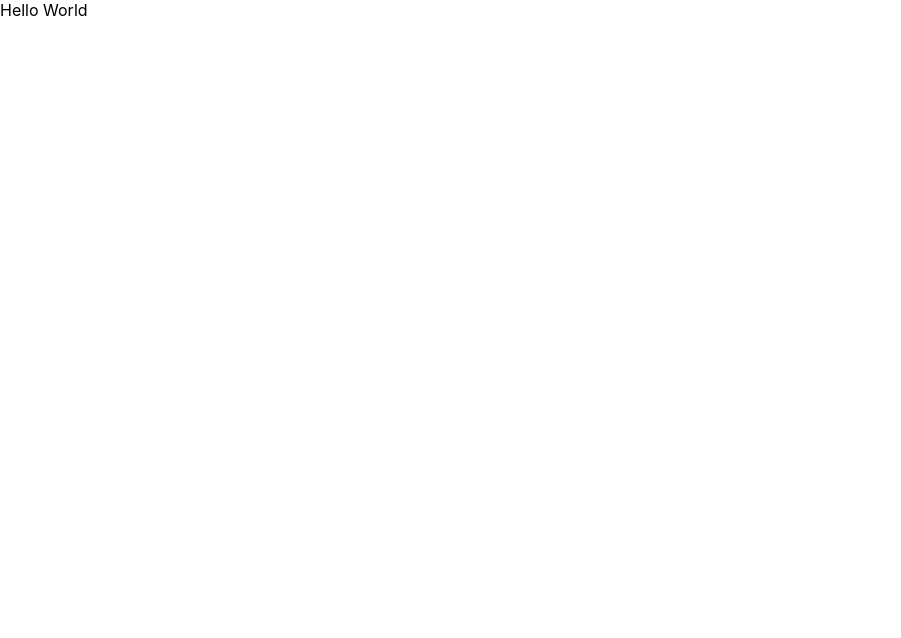
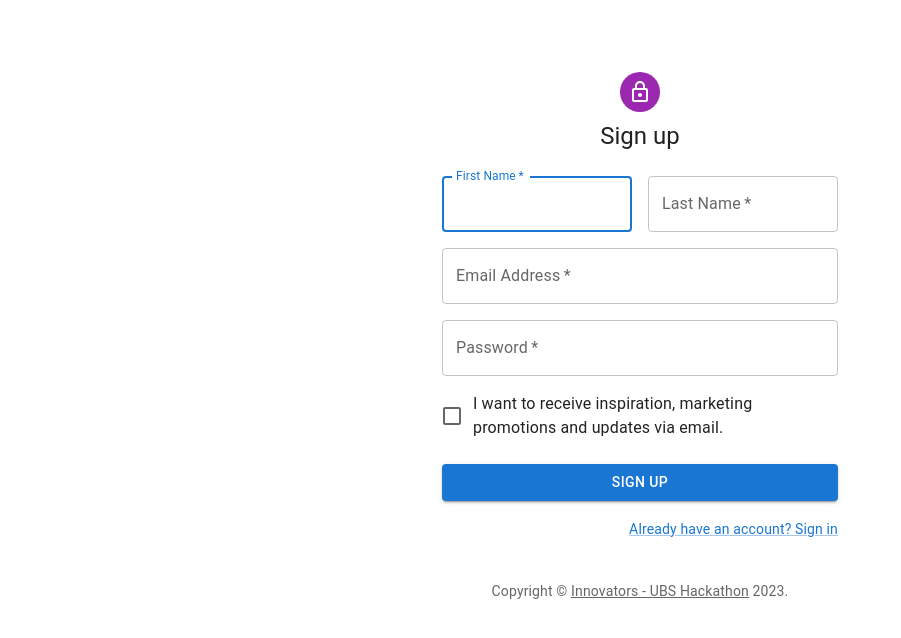
Before and after one commit to atharv1234/UBS_hack, a React (Create React App) app: page /signup in a window 1280 px wide. Shown: the top 638 px of the page, without its empty margins (0-901 px from the left). Built offline with nearby package versions, Linux system fonts and the light colour scheme.

Commit message:
SignIn/SignUp Page Implemented.

```diff
--- a/src/App.js
+++ b/src/App.js
@@ -1,7 +1,17 @@
 import "./App.css";
+import Login from "./components/login/Login"
+import SignUp from "./components/signup/SignUp"
+import { BrowserRouter, Routes, Route } from "react-router-dom";
+function App() {
 
-function App() {
-  return <div>Hello World</div>;
+  return <div>
+    <BrowserRouter>
+      <Routes>
+          <Route path="/signup" element={<SignUp />} />
+          <Route path="*" element={<Login />} />
+      </Routes>
+    </BrowserRouter>
+  </div>;
 }
 
 export default App;
--- /dev/null
+++ b/src/components/login/Login.jsx
@@ -0,0 +1,112 @@
+import * as React from 'react';
+import Avatar from '@mui/material/Avatar';
+import Button from '@mui/material/Button';
+import CssBaseline from '@mui/material/CssBaseline';
+import TextField from '@mui/material/TextField';
+import FormControlLabel from '@mui/material/FormControlLabel';
+import Checkbox from '@mui/material/Checkbox';
+import Link from '@mui/material/Link';
+import Grid from '@mui/material/Grid';
+import Box from '@mui/material/Box';
+import LockOutlinedIcon from '@mui/icons-material/LockOutlined';
+import Typography from '@mui/material/Typography';
+import Container from '@mui/material/Container';
+import { createTheme, ThemeProvider } from '@mui/material/styles';
+
+function Copyright(props) {
+  return (
+    <Typography variant="body2" color="text.secondary" align="center" {...props}>
+      {'Copyright © '}
+      <Link color="inherit" href="https://mui.com/">
+        Innovators - UBS Hackathon
+      </Link>{' '}
+      {new Date().getFullYear()}
+      {'.'}
+    </Typography>
+  );
+}
+
+// TODO remove, this demo shouldn't need to reset the theme.
+
+const defaultTheme = createTheme();
+
+export default function SignIn() {
+  const handleSubmit = (event) => {
+    event.preventDefault();
+    const data = new FormData(event.currentTarget);
+    console.log({
+      email: data.get('email'),
+      password: data.get('password'),
+    });
+  };
+
+  return (
+    <ThemeProvider theme={defaultTheme}>
+      <Container component="main" maxWidth="xs">
+        <CssBaseline />
+        <Box
+          sx={{
+            marginTop: 8,
+            display: 'flex',
+            flexDirection: 'column',
+            alignItems: 'center',
+          }}
+        >
+          <Avatar sx={{ m: 1, bgcolor: 'secondary.main' }}>
+            <LockOutlinedIcon />
+          </Avatar>
+          <Typography component="h1" variant="h5">
+            Sign in
+          </Typography>
+          <Box component="form" onSubmit={handleSubmit} noValidate sx={{ mt: 1 }}>
+            <TextField
+              margin="normal"
+              required
+              fullWidth
+              id="email"
+              label="Email Address"
+              name="email"
+              autoComplete="email"
+              autoFocus
+            />
+            <TextField
+              margin="normal"
+              required
+              fullWidth
+              name="password"
+              label="Password"
+              type="password"
+              id="password"
+              autoComplete="current-password"
+            />
+            <FormControlLabel
+              control={<Checkbox value="remember" color="primary" />}
+              label="Remember me"
+            />
+            <Button
+              type="submit"
+              fullWidth
+              variant="contained"
+              sx={{ mt: 3, mb: 2 }}
+            >
+              Sign In
+            </Button>
+            <Grid container>
+              <Grid item xs>
+                <Link href="#" variant="body2">
+                  Forgot password?
+                </Link>
+              </Grid>
+              <Grid item>
+                <Link href="/signup" variant="body2">
+                  {"Don't have an account? Sign Up"}
+                </Link>
+              </Grid>
+            </Grid>
+          </Box>
+        </Box>
+        <Copyright sx={{ mt: 8, mb: 4 }} />
+      </Container>
+    </ThemeProvider>
+  );
+}
--- /dev/null
+++ b/src/components/signup/SignUp.jsx
@@ -0,0 +1,133 @@
+import * as React from 'react';
+import Avatar from '@mui/material/Avatar';
+import Button from '@mui/material/Button';
+import CssBaseline from '@mui/material/CssBaseline';
+import TextField from '@mui/material/TextField';
+import FormControlLabel from '@mui/material/FormControlLabel';
+import Checkbox from '@mui/material/Checkbox';
+import Link from '@mui/material/Link';
+import Grid from '@mui/material/Grid';
+import Box from '@mui/material/Box';
+import LockOutlinedIcon from '@mui/icons-material/LockOutlined';
+import Typography from '@mui/material/Typography';
+import Container from '@mui/material/Container';
+import { createTheme, ThemeProvider } from '@mui/material/styles';
+
+function Copyright(props) {
+  return (
+    <Typography variant="body2" color="text.secondary" align="center" {...props}>
+      {'Copyright © '}
+      <Link color="inherit" href="https://mui.com/">
+      Innovators - UBS Hackathon
+      </Link>{' '}
+      {new Date().getFullYear()}
+      {'.'}
+    </Typography>
+  );
+}
+
+// TODO remove, this demo shouldn't need to reset the theme.
+
+const defaultTheme = createTheme();
+
+export default function SignUp() {
+  const handleSubmit = (event) => {
+    event.preventDefault();
+    const data = new FormData(event.currentTarget);
+    console.log({
+      email: data.get('email'),
+      password: data.get('password'),
+    });
+  };
+
+  return (
+    <ThemeProvider theme={defaultTheme}>
+      <Container component="main" maxWidth="xs">
+        <CssBaseline />
+        <Box
+          sx={{
+            marginTop: 8,
+            display: 'flex',
+            flexDirection: 'column',
+            alignItems: 'center',
+          }}
+        >
+          <Avatar sx={{ m: 1, bgcolor: 'secondary.main' }}>
+            <LockOutlinedIcon />
+          </Avatar>
+          <Typography component="h1" variant="h5">
+            Sign up
+          </Typography>
+          <Box component="form" noValidate onSubmit={handleSubmit} sx={{ mt: 3 }}>
+            <Grid container spacing={2}>
+              <Grid item xs={12} sm={6}>
+                <TextField
+                  autoComplete="given-name"
+                  name="firstName"
+                  required
+                  fullWidth
+                  id="firstName"
+                  label="First Name"
+                  autoFocus
+                />
+              </Grid>
+              <Grid item xs={12} sm={6}>
+                <TextField
+                  required
+                  fullWidth
+                  id="lastName"
+                  label="Last Name"
+                  name="lastName"
+                  autoComplete="family-name"
+                />
+              </Grid>
+              <Grid item xs={12}>
+                <TextField
+                  required
+                  fullWidth
+                  id="email"
+                  label="Email Address"
+                  name="email"
+                  autoComplete="email"
+                />
+              </Grid>
+              <Grid item xs={12}>
+                <TextField
+                  required
+                  fullWidth
+                  name="password"
+                  label="Password"
+                  type="password"
+                  id="password"
+                  autoComplete="new-password"
+                />
+              </Grid>
+              <Grid item xs={12}>
+                <FormControlLabel
+                  control={<Checkbox value="allowExtraEmails" color="primary" />}
+                  label="I want to receive inspiration, marketing promotions and updates via email."
+                />
+              </Grid>
+            </Grid>
+            <Button
+              type="submit"
+              fullWidth
+              variant="contained"
+              sx={{ mt: 3, mb: 2 }}
+            >
+              Sign Up
+            </Button>
+            <Grid container justifyContent="flex-end">
+              <Grid item>
+                <Link href="/" variant="body2">
+                  Already have an account? Sign in
+                </Link>
+              </Grid>
+            </Grid>
+          </Box>
+        </Box>
+        <Copyright sx={{ mt: 5 }} />
+      </Container>
+    </ThemeProvider>
+  );
+}
```
Also changed, not shown: package.json (+7 -0 lines), src/components/Login.jsx (deleted), 1 other file (tests, documents, lock files or other folders).
